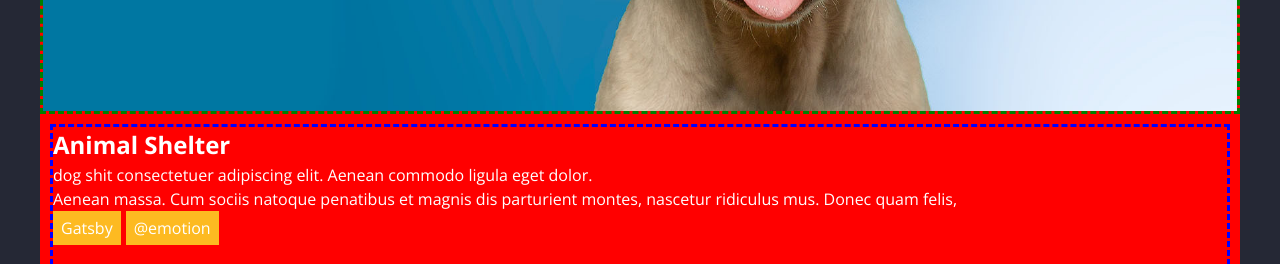
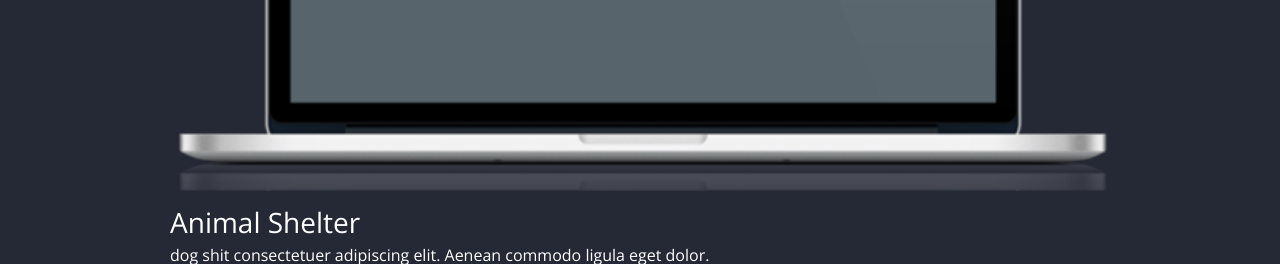
Before and after one commit to ejbcode/portfolio, a Gatsby site: page / in a window 1280 px wide. Shown: the part 1990-2254 px from the top of the page. Built offline with nearby package versions, Linux system fonts and the light colour scheme; Gatsby itself is replaced by a stand-in of ours.

Commit message:
Working in projects

```diff
--- a/src/components/Projects.js
+++ b/src/components/Projects.js
@@ -2,21 +2,30 @@ import React from 'react';
 import Img from 'gatsby-image';
 import { MDXRenderer } from 'gatsby-plugin-mdx';
 import styled from 'styled-components';
+import { FaExternalLinkAlt, FaGithub } from 'react-icons/fa';
 
+const ProjectsStyle = styled.section`
+  width: 80%;
+  margin: 0 auto;
+  margin-bottom: 10rem;
+`;
 const ProjectStyle = styled.article`
-  .project-item {
-    border: green 3px dashed;
+  h3 {
+    font-size: 2.8rem;
+    font-weight: 400;
+  }
+
+  .project-img {
+    width: 100%;
+    height: auto;
   }
 
   .project-description {
-    border: blue 3px dashed;
     margin: 10px;
     ul {
       display: flex;
       flex-wrap: wrap;
-      justify-content: start;
       li {
-        font-weight: 400;
         background-color: var(--colorTxt2);
         padding: 5px 8px;
         margin-bottom: 8px;
@@ -25,7 +34,6 @@ const ProjectStyle = styled.article`
     }
 
     .project-links {
-      margin: 15px 0;
     }
 
     .project-links a:first-child {
@@ -34,25 +42,32 @@ const ProjectStyle = styled.article`
   }
 
   :nth-child(even) {
-    background: red;
+    flex-direction: row-reverse;
+    .project-img {
+    }
+    .project-img img {
+    }
   }
   :nth-child(odd) {
-    background: pink;
+    .project-img {
+    }
+  }
+  @media (min-width: 768px) {
   }
 `;
 
 const Projects = ({ projects }) => {
   console.log(projects.nodes);
   return (
-    <div>
+    <ProjectsStyle>
       <p>projects</p>
       {projects.nodes.map((project, i) => (
-        <ProjectStyle className="portfolio_item" key={i}>
+        <ProjectStyle key={i}>
           <div className="project-item">
             <Img fluid={project.frontmatter.image.childImageSharp.fluid} />
           </div>
           <div className="project-description">
-            <h2> {project.frontmatter.title}</h2>
+            <h3> {project.frontmatter.title}</h3>
             <MDXRenderer>{project.body}</MDXRenderer>
 
             <ul>
@@ -66,6 +81,7 @@ const Projects = ({ projects }) => {
                 target="_blank"
                 rel="noopener noreferrer"
               >
+                <FaExternalLinkAlt />
                 Live Demo
               </a>
               <a
@@ -73,13 +89,13 @@ const Projects = ({ projects }) => {
                 target="_blank"
                 rel="noopener noreferrer"
               >
-                Repository
+                <FaGithub /> Repository
               </a>
             </div>
           </div>
         </ProjectStyle>
       ))}
-    </div>
+    </ProjectsStyle>
   );
 };
 
--- a/src/content/projects/animalshelter.mdx
+++ b/src/content/projects/animalshelter.mdx
@@ -2,7 +2,7 @@
 title: "Animal Shelter"
 date: "2020-10-02"
 show: true
-image: "../../images/animalshelter.jpg"
+image: "../../images/mockup.png"
 repo: "https://github.com/ejbcode/gatsbyanimalshelter"
 livedemo: "https://gatsby-animal-shelter.netlify.app/"
 techs: ["Gatsby", "@emotion"]
--- a/src/content/projects/recipebox.mdx
+++ b/src/content/projects/recipebox.mdx
@@ -2,7 +2,7 @@
 title: "Gifster"
 date: "2020-10-01"
 show: true
-image: "../../images/gifster.png"
+image: "../../images/mockup.png"
 repo: "https://github.com/ejbcode/gifster"
 livedemo: "http://gifster.netlify.app/"
 techs: ["React", "Styled-Components", "API-Rest"]
```
Also changed, not shown: src/images/mockup.png (added).
